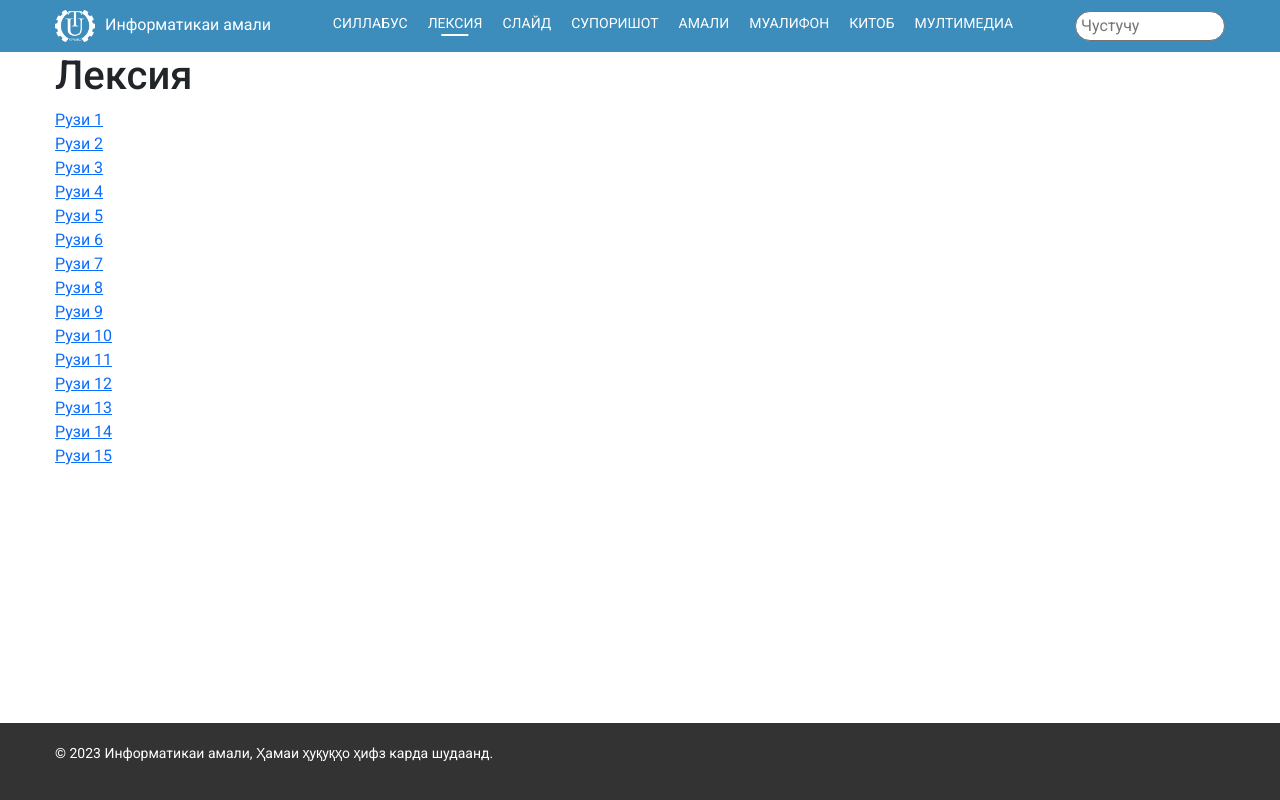
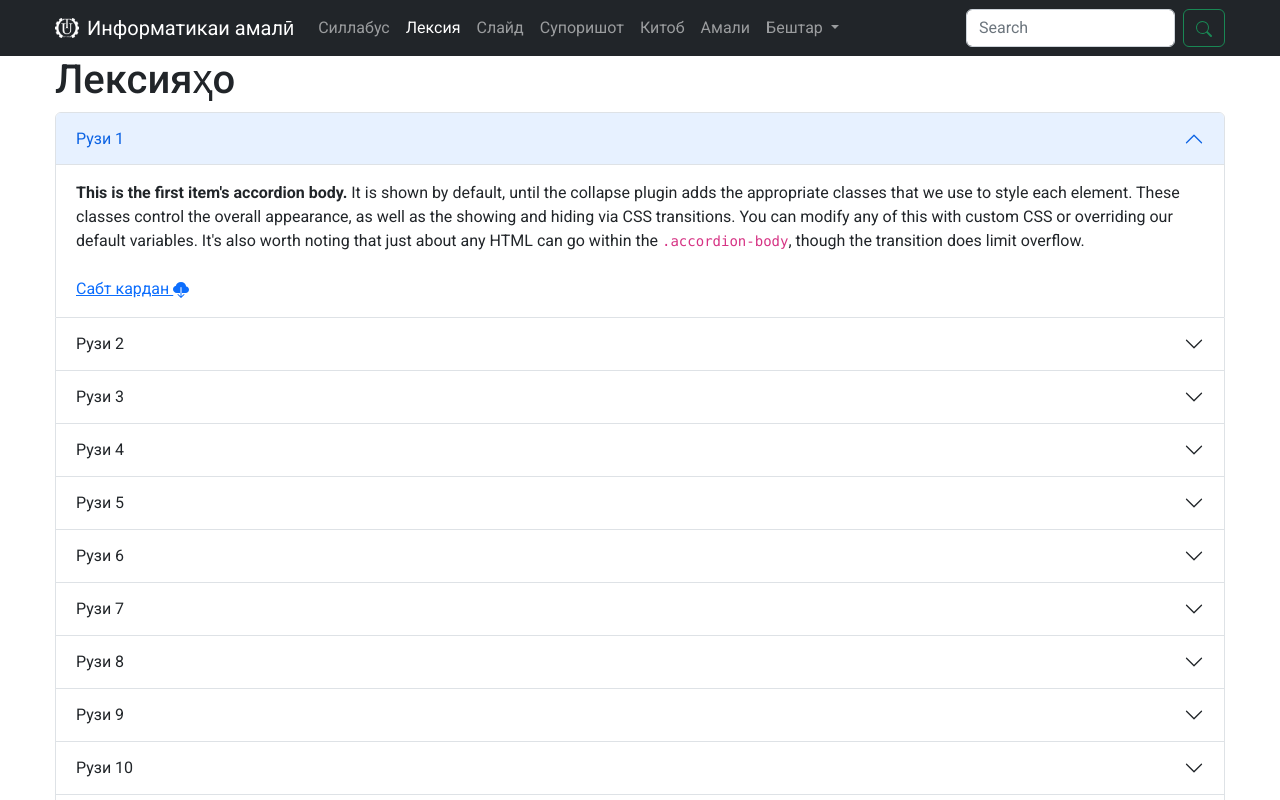
Before and after one commit to naimhakimov/portal, a Vue app: page /lecture in a window 1280 px wide. Shown: the top 800 px of the page. Built offline with nearby package versions, Linux system fonts and the light colour scheme.

Commit message:
added bootstrap 5

```diff
--- a/index.html
+++ b/index.html
@@ -7,17 +7,10 @@
     <link rel="preconnect" href="https://fonts.googleapis.com">
     <link rel="preconnect" href="https://fonts.gstatic.com" crossorigin>
     <link href="https://fonts.googleapis.com/css2?family=Roboto:wght@400;500;700&display=swap" rel="stylesheet">
-    <link href="https://cdn.jsdelivr.net/npm/bootstrap@5.2.3/dist/css/bootstrap.min.css" rel="stylesheet"
-          integrity="sha384-rbsA2VBKQhggwzxH7pPCaAqO46MgnOM80zW1RWuH61DGLwZJEdK2Kadq2F9CUG65" crossorigin="anonymous">
-
-    <title>Информатикаи амали</title>
+    <title>Информатикаи амалӣ</title>
 </head>
 <body>
 <div id="app"></div>
 <script type="module" src="/src/main.js"></script>
-<script src="https://cdn.jsdelivr.net/npm/bootstrap@5.2.3/dist/js/bootstrap.bundle.min.js"
-        integrity="sha384-kenU1KFdBIe4zVF0s0G1M5b4hcpxyD9F7jL+jjXkk+Q2h455rYXK/7HAuoJl+0I4"
-        crossorigin="anonymous"></script>
-
 </body>
 </html>
--- a/package.json
+++ b/package.json
@@ -9,6 +9,7 @@
   },
   "dependencies": {
     "@tato30/vue-pdf": "^1.3.4",
+    "bootstrap": "^5.2.3",
     "vue": "^3.2.47",
     "vue-router": "^4.1.6"
   },
--- a/src/components/Footer.vue
+++ b/src/components/Footer.vue
@@ -1,5 +1,5 @@
 <template>
-  <footer>
+  <footer class="bg-dark">
     <div class="container">
       <p>© {{ new Date().getFullYear() }} Информатикаи амали, Ҳамаи ҳуқуқҳо ҳифз карда шудаанд. </p>
     </div>
--- a/src/components/Header.vue
+++ b/src/components/Header.vue
@@ -1,6 +1,4 @@
 <script setup>
-import { ref } from "vue";
-
 const menu = [
   {
     name: "Силлабус",
@@ -19,193 +17,108 @@ const menu = [
     link: "/home-work",
   },
   {
+    name: "Китоб",
+    link: "/books",
+  },
+  {
     name: "Амали",
     link: "/practice",
+  },
+  {
+    name: "Мултимедиа",
+    link: "/multimedia",
+  },
+  {
+    name: "Cарчашмахои иловаги аз сомона",
+    link: "additional-resources",
   },
   {
     name: "Муалифон",
     link: "/author",
   },
-  {
-    name: "Китоб",
-    link: "/books",
-  },
-  {
-    name: "Мултимедиа",
-    link: "/multimedia",
-  },
 ];
-
-const isShow = ref(false);
-
-function toggle() {
-  isShow.value = !isShow.value;
-}
 </script>
 
 <template>
-  <header class="header">
+  <nav class="navbar navbar-expand-xl navbar-dark bg-dark">
     <div class="container">
-      <nav class="nav">
-        <router-link to="/" class="logo">
-          <img src="../assets/images/logo.png" alt="" />
-          <span style="margin-left: 10px">Информатикаи амали</span>
-        </router-link>
+      <router-link
+          to="/"
+          class="navbar-brand d-flex align-items-center gap-2"
+          href="#"
+      >
+        <img style="width: 24px" src="../assets/images/logo.png" alt=""/>
+        Информатикаи амалӣ
+      </router-link>
+      <button
+          class="navbar-toggler"
+          type="button"
+          data-bs-toggle="collapse"
+          data-bs-target="#navbarSupportedContent"
+          aria-controls="navbarSupportedContent"
+          aria-expanded="false"
+          aria-label="Toggle navigation"
+      >
+        <span class="navbar-toggler-icon"></span>
+      </button>
+      <div class="collapse navbar-collapse" id="navbarSupportedContent">
+        <ul class="navbar-nav me-auto mb-2 mb-lg-0">
+          <li class="nav-item"
+              v-for="(item, index) in menu.slice(0, 6)"
+              :key="index">
+            <router-link
+                :to="item.link"
+                active-class="active"
+                class="nav-link"
+                aria-current="page"
+                href="#"
+            >
+              {{ item.name }}
+            </router-link>
+          </li>
 
-        <ul class="menu" :class="isShow ? 'open' : 'hide'">
-          <li class="item" v-for="item in menu" :key="item.link" @click="isShow = false">
-            <router-link :to="item.link">{{ item.name }}</router-link>
+          <li class="nav-item dropdown">
+            <a
+                class="nav-link dropdown-toggle"
+                href="#"
+                role="button"
+                data-bs-toggle="dropdown"
+                aria-expanded="false"
+            >
+              Бештар
+            </a>
+            <ul class="dropdown-menu">
+              <li v-for="i in menu.slice(6)" :key="i.link">
+                <router-link :to="i.link" active-class="active" class="dropdown-item" href="#">
+                  {{ i.name }}
+                </router-link>
+              </li>
+            </ul>
           </li>
         </ul>
-
-        <input type="search" placeholder="Чустучу" class="header__search" />
-
-        <div class="burger" @click="toggle">
-          <svg width="24px" height="24px" viewBox="0 0 24 24" fill="none" xmlns="http://www.w3.org/2000/svg">
-            <path d="M4 18L20 18" stroke="#ffffff" stroke-width="2" stroke-linecap="round" />
-            <path d="M4 12L20 12" stroke="#ffffff" stroke-width="2" stroke-linecap="round" />
-            <path d="M4 6L20 6" stroke="#ffffff" stroke-width="2" stroke-linecap="round" />
-          </svg>
-        </div>
-      </nav>
+        <form class="d-flex" role="search">
+          <input
+              class="form-control me-2"
+              type="search"
+              placeholder="Search"
+              aria-label="Search"
+          />
+           <button class="btn btn-outline-success" type="button">
+            <svg
+              xmlns="http://www.w3.org/2000/svg"
+              width="16"
+              height="16"
+              fill="currentColor"
+              class="bi bi-search"
+              viewBox="0 0 16 16"
+            >
+              <path
+                d="M11.742 10.344a6.5 6.5 0 1 0-1.397 1.398h-.001c.03.04.062.078.098.115l3.85 3.85a1 1 0 0 0 1.415-1.414l-3.85-3.85a1.007 1.007 0 0 0-.115-.1zM12 6.5a5.5 5.5 0 1 1-11 0 5.5 5.5 0 0 1 11 0z"
+              />
+            </svg>
+          </button>
+        </form>
+      </div>
     </div>
-  </header>
+  </nav>
 </template>
-
-<style scoped lang="scss">
-a {
-  color: #ffffff;
-  text-decoration: none;
-}
-
-.container {
-  max-width: 1200px;
-  padding: 0 15px;
-  margin: 0 auto;
-}
-
-ul li {
-  list-style: none;
-}
-
-.header {
-  transition: 0.3s;
-  position: sticky;
-  top: 0;
-  width: 100%;
-  padding: 10px 0;
-  background: #3c8dbc;
-  z-index: 1000;
-
-  &__search {
-    outline: none;
-    border: 1px solid #757474;
-    padding: 2px 5px;
-    border-radius: 30px;
-    width: 150px;
-
-    @media (max-width: 768px) {
-      display: none;
-    }
-  }
-
-    @media (max-width: 768px) {
-      padding: 10px 0;
-    }
-
-    .nav {
-      display: flex;
-      justify-content: space-between;
-      align-items: center;
-
-      .burger {
-        display: none;
-
-        @media (max-width: 768px) {
-          display: block;
-        }
-      }
-    }
-
-    .logo {
-      img {
-        max-width: 40px;
-      }
-    }
-
-    .menu {
-      display: flex;
-      align-items: center;
-      gap: 20px;
-      margin: 0;
-      padding: 0;
-
-      &.open {
-        display: flex;
-      }
-
-      &.hide {
-        @media (max-width: 768px) {
-          display: none;
-        }
-      }
-
-      @media (max-width: 768px) {
-        padding: 10px 0;
-        position: absolute;
-        top: 50px;
-        left: 0;
-        flex-direction: column;
-        width: 100%;
-        background: #3c8dbc;
-      }
-    }
-
-    .item {
-      position: relative;
-      font-size: 14px;
-      line-height: 16px;
-      padding-bottom: 5px;
-
-      a {
-        transition: 0.3s;
-        text-transform: uppercase;
-
-        &:not(:last-child) {
-          margin-right: 20px;
-        }
-
-        &::after {
-          content: "";
-          background-color: white;
-          position: absolute;
-          bottom: 0;
-          left: 50%;
-          transform: translateX(-50%);
-          width: 0%;
-          height: 2px;
-          transition: 0.3s;
-        }
-
-        &.router-link-active {
-          pointer-events: none;
-
-          &::after {
-            width: 50%;
-          }
-        }
-
-        &:hover {
-          &::after {
-            width: 50%;
-          }
-        }
-      }
-    }
-  }
-
-  .header.mini {
-    padding: 10px 0;
-    box-shadow: 0 0 10px 0 rgba(#000, 0.2);
-  }
-</style>
--- a/src/main.js
+++ b/src/main.js
@@ -2,6 +2,8 @@ import { createApp } from 'vue'
 import App from './App.vue'
 import router from './router'
 
+import "bootstrap/dist/css/bootstrap.min.css"
+import "bootstrap"
 import './assets/main.css'
 
 const app = createApp(App)
--- a/src/router/index.js
+++ b/src/router/index.js
@@ -51,6 +51,11 @@ const router = createRouter({
       name: 'books',
       component: () => import('../views/Books.vue')
     },
+     {
+      path: '/additional-resources',
+      name: 'additional-resources',
+      component: () => import('../views/Additional-resources.vue')
+    },
   ]
 })
 
--- /dev/null
+++ b/src/views/Additional-resources.vue
@@ -0,0 +1,3 @@
+<template>
+
+</template>
--- a/src/views/Lecture.vue
+++ b/src/views/Lecture.vue
@@ -1,9 +1,38 @@
 <template>
   <div class="container">
-    <h1>Лексия</h1>
+    <h1>Лексияҳо</h1>
 
-    <div v-for="item in [1,2,3,4,5,6,7,8,9,10,11,12,13,14,15]" :key="item">
-      <a href="../assets/files/lecture.rar" download>Рузи {{ item }}</a>
+    <div class="accordion" id="accordionExample">
+      <div class="accordion-item" v-for="(_, index) in Array(15)" :key="index">
+        <h2 class="accordion-header" :id="'heading'+index">
+          <button class="accordion-button" :class="{ 'collapsed': index !== 0 }" type="button" data-bs-toggle="collapse"
+                  :data-bs-target="'#collapse'+index" aria-expanded="true" :aria-controls="'collapse'+index">
+            Рузи {{ index + 1 }}
+          </button>
+        </h2>
+        <div :id="'collapse'+index" class="accordion-collapse collapse" :class="{ 'show': index === 0 }"
+             :aria-labelledby="'heading'+index" data-bs-parent="#accordionExample">
+          <div class="accordion-body">
+            <strong>This is the first item's accordion body.</strong> It is shown by default, until the collapse plugin
+            adds the appropriate classes that we use to style each element. These classes control the overall
+            appearance, as well as the showing and hiding via CSS transitions. You can modify any of this with custom
+            CSS or overriding our default variables. It's also worth noting that just about any HTML can go within the
+            <code>.accordion-body</code>, though the transition does limit overflow.
+            <br><br>
+
+            <a href="../assets/files/lecture.rar" download>
+              Сабт кардан
+              <svg xmlns="http://www.w3.org/2000/svg" width="16" height="16" fill="currentColor"
+                   class="bi bi-cloud-download-fill" viewBox="0 0 16 16">
+                <path fill-rule="evenodd"
+                      d="M8 0a5.53 5.53 0 0 0-3.594 1.342c-.766.66-1.321 1.52-1.464 2.383C1.266 4.095 0 5.555 0 7.318 0 9.366 1.708 11 3.781 11H7.5V5.5a.5.5 0 0 1 1 0V11h4.188C14.502 11 16 9.57 16 7.773c0-1.636-1.242-2.969-2.834-3.194C12.923 1.999 10.69 0 8 0zm-.354 15.854a.5.5 0 0 0 .708 0l3-3a.5.5 0 0 0-.708-.708L8.5 14.293V11h-1v3.293l-2.146-2.147a.5.5 0 0 0-.708.708l3 3z"/>
+              </svg>
+            </a>
+          </div>
+        </div>
+      </div>
+
+
     </div>
   </div>
 </template>
--- a/src/views/Syllabus.vue
+++ b/src/views/Syllabus.vue
@@ -8,8 +8,6 @@ const { pdf, pages, info } = usePDF(pdfFile);
 
 <template>
   <div class="container">
-    <h1>Силлабус</h1>
-
     <div class="preview" v-for="page in pages" :key="page">
       <VuePDF :pdf="pdf" :page="page" />
     </div>
```
Also changed, not shown: 1 other file (tests, documents, lock files or other folders).
